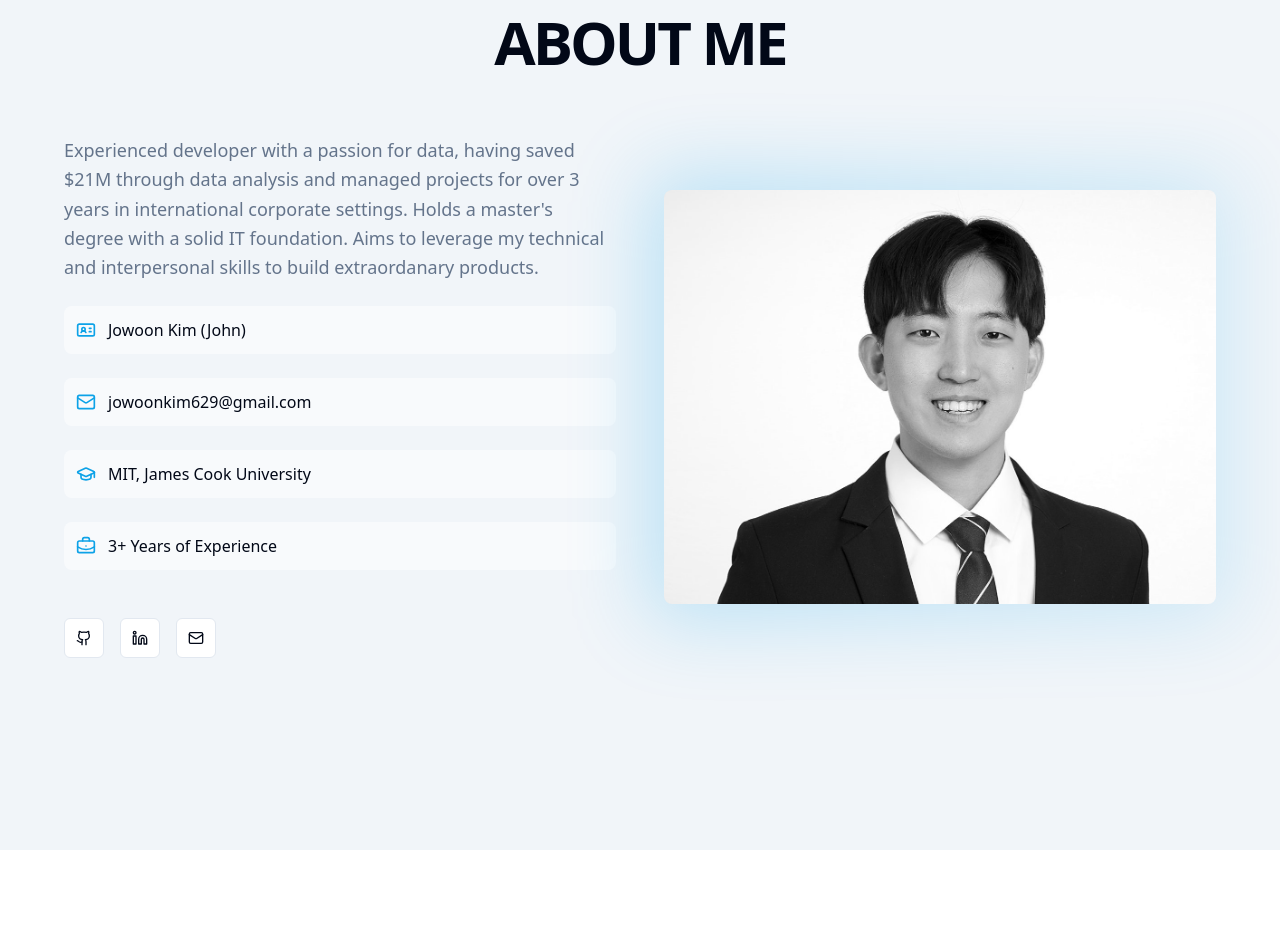
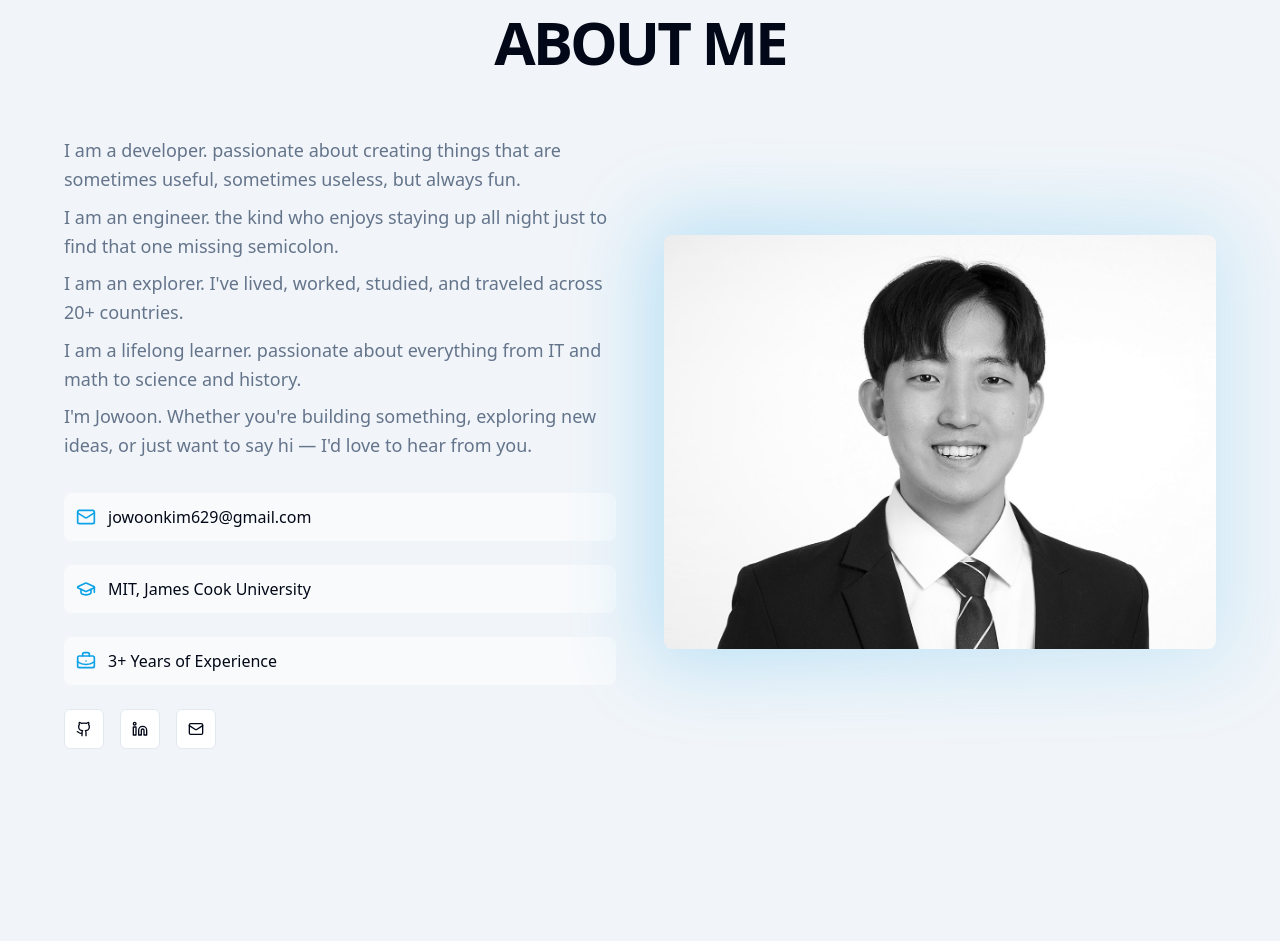
Before and after one commit to NiceKim/my_portfolio, a Next.js app: page / in a window 1280 px wide. Shown: the part 1200-2146 px from the top of the page. Built offline with nearby package versions, Linux system fonts and the light colour scheme.

Commit message:
about me

```diff
--- a/app/page.tsx
+++ b/app/page.tsx
@@ -176,13 +176,13 @@ export default function Page() {
           <div className="container">
             <h2 className="text-4xl font-bold tracking-tighter sm:text-5xl md:text-6xl text-center mb-16">ABOUT ME</h2>
             <div className="grid md:grid-cols-2 gap-12 items-center max-w-6xl mx-auto">
-              <div className="space-y-6">
-                <p className="text-lg text-muted-foreground leading-relaxed">{profile.about}</p>
+              <div>
+                {profile.about.map((sentence, idx) => (
+                  <p key={idx} className="text-lg text-muted-foreground leading-relaxed mb-2">
+                    {sentence}
+                  </p>
+                ))}
                 <div className="flex flex-col gap-6 mt-8">
-                  <div className="flex items-center gap-3 p-3 rounded-lg bg-background/50 hover:bg-background/80 transition-colors">
-                    <IdCard className="h-5 w-5 text-primary" />
-                    <span>{profile.name}</span>
-                  </div>
                   <div className="flex items-center gap-3 p-3 rounded-lg bg-background/50 hover:bg-background/80 transition-colors">
                     <Mail className="h-5 w-5 text-primary" />
                     <span>{profile.email}</span>
--- a/data/profile.ts
+++ b/data/profile.ts
@@ -1,11 +1,15 @@
 export const profile = {
-  name: "Jowoon Kim (John)",
   description: "Hi, I'm Jowoon! I'm passionate about full-stack development and AI. Welcome to my portfolio!",
   email: "jowoonkim629@gmail.com",
   education: "MIT, James Cook University",
   experience: "3+ Years of Experience",
-  about:
-    "Experienced developer with a passion for data, having saved $21M through data analysis and managed projects for over 3 years in international corporate settings. Holds a master's degree with a solid IT foundation. Aims to leverage my technical and interpersonal skills to build extraordanary products.",
+  about: [
+    "I am a developer. passionate about creating things that are sometimes useful, sometimes useless, but always fun.",
+    "I am an engineer. the kind who enjoys staying up all night just to find that one missing semicolon.",
+    "I am an explorer. I've lived, worked, studied, and traveled across 20+ countries.",
+    "I am a lifelong learner. passionate about everything from IT and math to science and history.",
+    "I'm Jowoon. Whether you're building something, exploring new ideas, or just want to say hi — I'd love to hear from you."
+  ],
   image: "profile-image.jpg",
   cv: "jowoon-kim-cv.pdf",
   socialLinks: {
```
